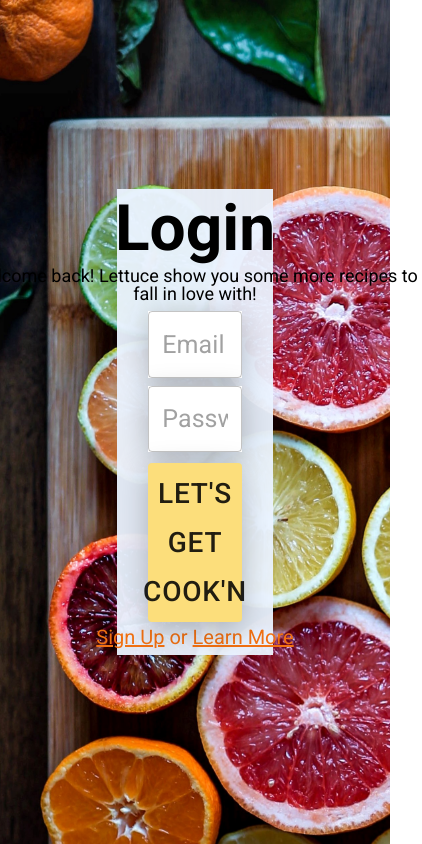
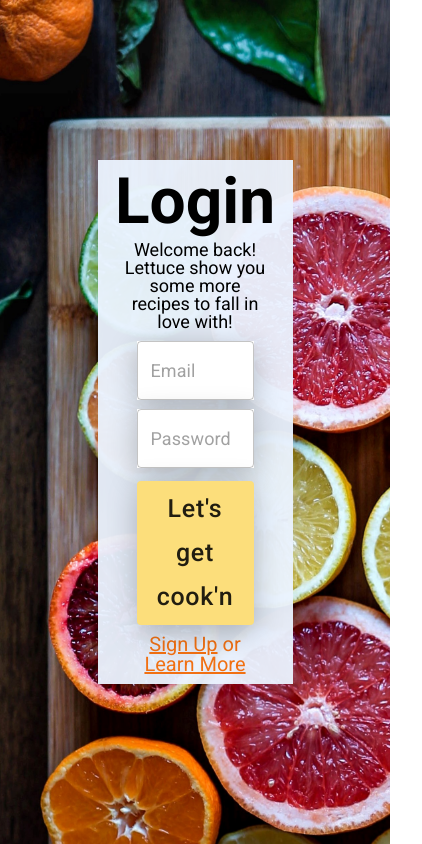
Before and after one commit to Reciplease-App/frontend, a React (Create React App) app: page /login in a window 390 px wide. Shown: the whole page, 422 px wide, since content can reach past the window. Built offline with nearby package versions, Linux system fonts and the light colour scheme.

Commit message:
added media queries for 1312px width

```diff
--- a/src/components/LogIn.jsx
+++ b/src/components/LogIn.jsx
@@ -92,6 +92,10 @@ const StyledSection = styled.section`
     background-size: cover;
     background-repeat: no-repeat;
     background-position: 20% 45%;
+
+    @media(max-width:82em) {
+
+    }
 `
 
 const StyledContainer = styled.div`
@@ -101,6 +105,10 @@ const StyledContainer = styled.div`
     align-items: center;
     width: 40%;
     background: rgba(235, 244, 255, 0.95);
+
+    @media(max-width: 82em) {
+        width: 50%;
+    }
 
     h1 {
         font-size: 6.4rem;
@@ -114,6 +122,10 @@ const StyledContainer = styled.div`
         width: 454px;
         text-align: center;
         margin-bottom: 5%;
+
+        @media(max-width: 82em) {
+            width: 75%;
+        }
     }
 
     form {
@@ -131,6 +143,10 @@ const StyledContainer = styled.div`
 
             input {
                 font-size: 2.5rem;
+
+                @media (max-width: 82em) {
+                    font-size: 1.8rem;
+                }
             }
         }
 
@@ -141,6 +157,12 @@ const StyledContainer = styled.div`
             margin-top: 2%;
             margin-bottom: 3%;
             box-shadow: 0px 7px 29px rgba(0, 0, 0, 0.25);
+            text-transform: none;
+
+            @media (max-width: 82em) {
+                font-size: 2.5rem;
+                margin-bottom: 5%;
+            }
         }
     }
 
```
